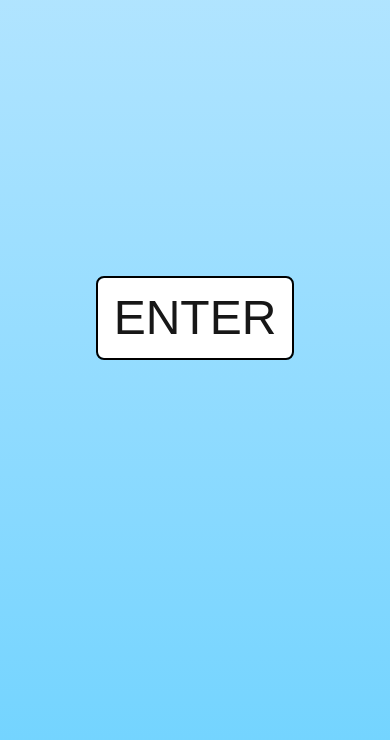
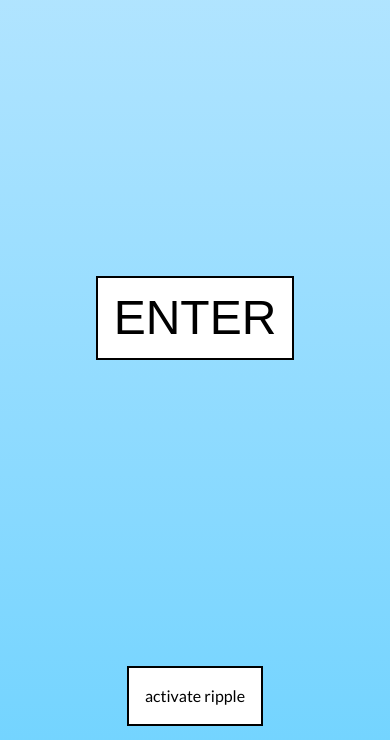
Before and after one commit to JennaBarbara/my-neocities, a Next.js app: page / in a window 390 px wide. Shown: the part 104-844 px from the top of the page. Built offline with nearby package versions, Linux system fonts and the light colour scheme; a web font is replaced by a local one.

Commit message:
add manual ripple button for small screens

```diff
--- a/app/page.tsx
+++ b/app/page.tsx
@@ -4,12 +4,14 @@ import Link from 'next/link'
 import { motion } from 'framer-motion'
 import { Bruno_Ace_SC } from 'next/font/google'
 import { getHomePath } from'@/app/home/path'
-import { useState, useCallback } from 'react'
+import { useState} from 'react'
 
 
 const bruno = Bruno_Ace_SC({
   weight: '400'
 })
+
+const delay = (ms:number) => new Promise(res => setTimeout(res, ms));
 
 const rippleClassName = "flex flex-col outline-15 outline-sky-500 size-1  rounded-full items-center justify-center"
 
@@ -34,10 +36,16 @@ const variants = {
 export default function Entrance() {
   const [hovered, setHovered] = useState<boolean>(false)
 
+  async function activateRippleManually(){
+      setHovered(true)
+      await delay(3000)
+      setHovered(false)
+    }
+
+
 
   return (
-    // <div className="flex min-h-screen items-center justify-center bg-zinc-50 font-sans dark:bg-black">
-      <main className="flex flex-col min-h-screen w-full bg-linear-to-t from-sky-300 to-sky-200 items-center justify-center align  dark:bg-black">
+      <main className="flex flex-col min-h-screen w-full bg-linear-to-t from-sky-300 to-sky-200 items-center justify-center p-2 text-black">
 
           <motion.div
             className={rippleClassName}
@@ -58,7 +66,7 @@ export default function Entrance() {
                 animate={hovered ? "active" : "inactive"}
               >
                 <Link
-                className={`text-5xl z-50 outline-2 outline-black bg-white rounded-md p-4 ${bruno.className}`}
+                  className={`text-5xl z-50 outline-2 outline-black bg-white  p-4 ${bruno.className}`}
                   href={getHomePath()}
                   onMouseEnter={() => setHovered(true)}
                   onMouseOut={() => setHovered(false)}
@@ -66,7 +74,13 @@ export default function Entrance() {
             </motion.div>
           </motion.div>
         </motion.div>
+        <div className='md:hidden absolute bottom-0 m-4'>
+          <button className='z-50 outline-2 outline-black bg-white  p-4 disabled:opacity-50'
+           onClick={() =>activateRippleManually()}
+           disabled={hovered}
+           >activate ripple</button>
+
+        </div>
       </main>
-    // </div>
   );
 }
```
Lines whose indentation alone changed are shown as unchanged.
